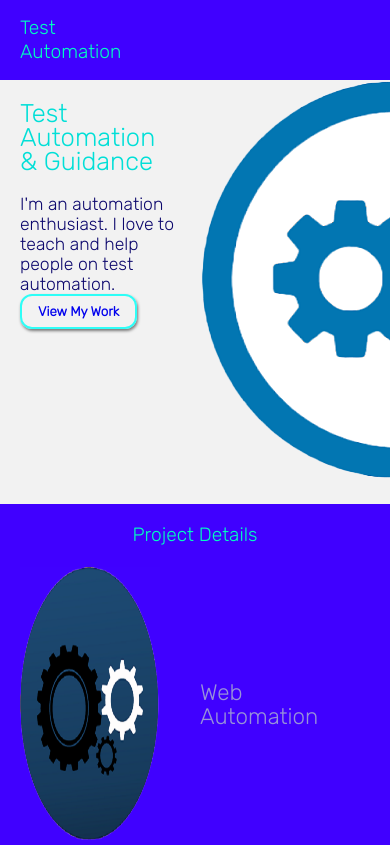
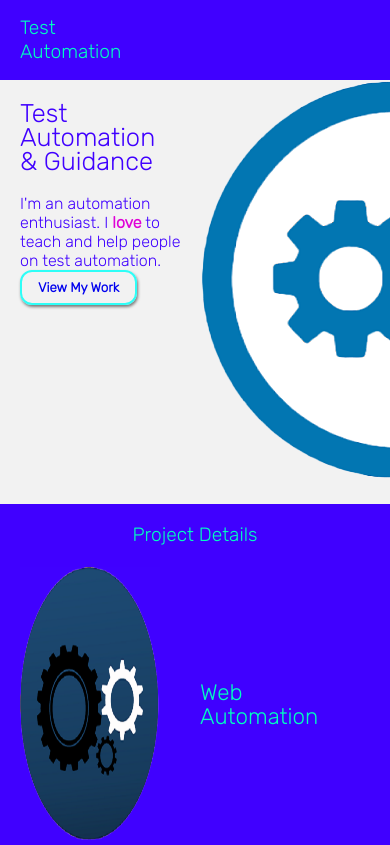
Before and after one commit to JagatheshwaranN/HTML_CSS_Learning, a plain HTML site: page testauto_mobile_web/launch.html in a window 390 px wide. Shown: the top 845 px of the page. Drawn offline with Linux system fonts and the light colour scheme.

Commit message:
Test Automation Mobile Web Design Inprogress

```diff
--- a/testauto_mobile_web/css/style.css
+++ b/testauto_mobile_web/css/style.css
@@ -32,6 +32,10 @@ body {
   height: 40px;
 }
 
+.hilite {
+  color: #DF01D7;
+  font-weight: bold;
+}
 .wrk-btn , .snd-btn {
   background: none;
   border: 2px solid var(--primary);
@@ -83,17 +87,17 @@ h4 {
 }
 
 .leading {
-  font-size: 1.1rem;
+  font-size: 1.0rem;
 }
 
-#greeting p, #skillset p, #skillset li, footer p {
-  color: #0d086d;
+#greeting p, #skillset li, #skillset p, footer p {
+  color: #4000FF;
 }
 
 #contactus p, #portfolio a, nav li, nav a {
-  color: #9893D8;
-  font-weight: 1rem;
-  line-height: 1.5rem;
+  color: #00FFBF;
+  font-weight: 1.0rem;
+  line-height: 1.2rem;
 }
 
 .grid {
@@ -122,6 +126,9 @@ h4 {
   grid-column: 1/6;
 }
 
+.greeting-text h2 {
+  color: #4000FF;
+}
 .greeting-img {
   grid-column: 6/9;
 }
@@ -163,6 +170,7 @@ h4 {
 
 #skillset h3 {
 text-align: center;
+color: #4000FF;
 }
 
 #skillset ul {
@@ -200,6 +208,9 @@ text-align: center;
 #contactus input, #contactus textarea {
   width: 100%;
   margin: 10px 0;
+  background: #9F81F7;
+  !--background: #BCA9F5;
+  font-family: 'Rubik';
 }
 
 footer .cpy-rgt {
--- a/testauto_mobile_web/launch.html
+++ b/testauto_mobile_web/launch.html
@@ -65,11 +65,11 @@
                <h4>Playwright</h4>
             </li>
          </ul>
-         <p class="leading">I have sound knowledge in the above skills and have handson experience.</p>
+         <p class="leading">* I have sound knowledge in the above skills and have handson experience.</p>
       </section>
       <section id="contactus" name="section4">
-         <h3>To get intouch</h3>
-         <p class="leading">Fill the below details to get intouch with ME!</p>
+         <h3>Keep In Touch</h3>
+         <p class="leading">Fill the below details to keep in touch with Me!!</p>
          <form class="ct-form">
             <input type="text" placeholder="Name"></input>
             <input type="text" placeholder="Email"></input>
```
